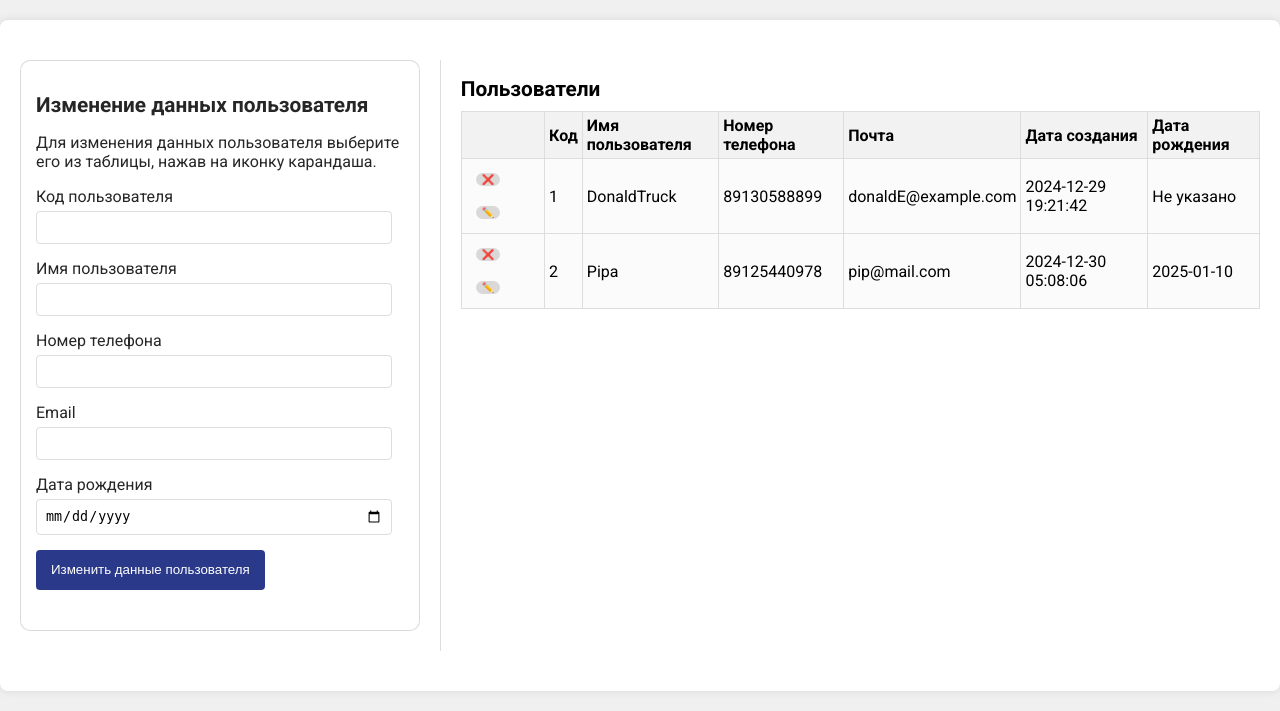
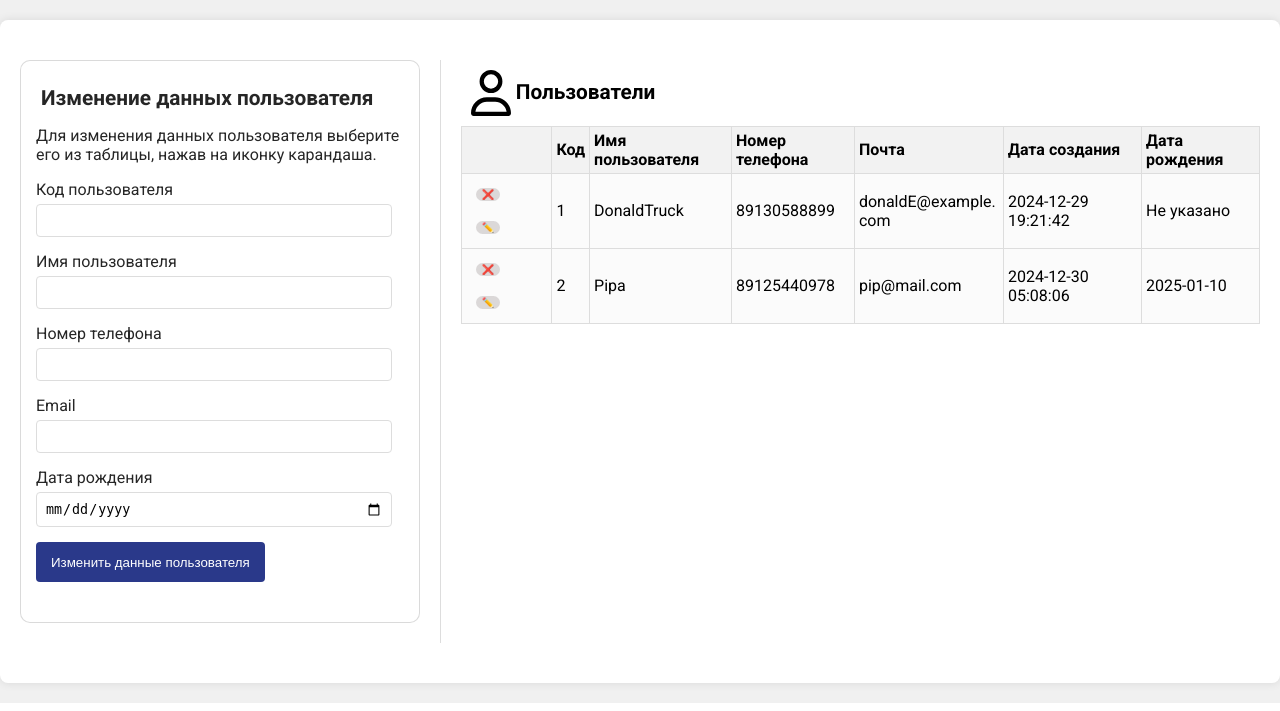
Before and after one commit to kak-rastoki/souvenir-shop-rbac-flask, a Flask app: page /admin/users in a window 1280 px wide. Shown: the part 121-832 px from the top of the page. Run offline with Flask 3, Linux system fonts and the light colour scheme.

Commit message:
AP -> Фикс дизайна Иконки поправлены поля описаний

```diff
--- a/static/css/admin.css
+++ b/static/css/admin.css
@@ -134,6 +134,8 @@ body {
   font-size: 1.3em;
   font-weight: bold;
   margin-bottom: 10px;
+  margin: 0px 5px;
+  padding-top:10px;
   }
 
 
@@ -165,7 +167,7 @@ body {
 
 
   .form-cart:hover{
-    box-shadow: 5px 10px 15px rgba(0, 0, 0, 0.173);
+    box-shadow: 5px 10px 15px rgba(0, 0, 0, 0.225);
     transition: 1s;
   }
 
@@ -190,3 +192,15 @@ body {
     box-shadow: 0 0 10px 2px rgba(0, 123, 255, 0.799); /* Синий отсвет */
     transition: box-shadow 0.5s ease; /* Плавный переход */
   }
+
+
+    /* правило для ячейки с описанием категории */
+    .table td { /* Выбираем 4й столбик (Описание) в таблице */
+      word-break: break-word; /* Перенос длинных слов */
+    }
+
+
+.title-table-icon{
+  display: FLEX;
+  margin: 10px;
+}
--- a/templates/admin/A_products.html
+++ b/templates/admin/A_products.html
@@ -121,7 +121,10 @@
 
         </div>
         <div class="table-section">
-            <h2 class="section-title">Товары</h2>
+            <div class="title-table-icon">
+                <img src="{{url_for('static',filename='image/Icons/tags.svg')}}" width=40px>
+                <h2 class="section-title">Товары</h2>
+              </div>
 
             <table class="table">
                 <thead>
--- a/templates/admin/A_users.html
+++ b/templates/admin/A_users.html
@@ -50,7 +50,10 @@
                 </section>
             </div>
             <div class="table-section">
+              <div class="title-table-icon">
+                <img src="{{url_for('static',filename='image/Icons/user.svg')}}" width=40px>
                 <h2 class="section-title">Пользователи</h2>
+              </div>
                 <table class="table">
                     <thead>
                         <tr>
--- a/templates/admin/categories_admin.html
+++ b/templates/admin/categories_admin.html
@@ -69,7 +69,10 @@
                 </section>
             </div>
             <div class="table-section">
+              <div class="title-table-icon">
+                <img src="{{url_for('static',filename='image/Icons/rectangle-list.svg')}}" width=40px>
                 <h2 class="section-title">Категории</h2>
+              </div>
                 <table class="table">
                     <thead>
                         <tr>
--- a/templates/adminBase.html
+++ b/templates/adminBase.html
@@ -3,7 +3,7 @@
 <head>
     <meta charset="UTF-8">
     <meta name="viewport" content="width=device-width, initial-scale=1.0">
-    <title>Панель администратора - Товары</title>
+    <title>Панель администратора</title>
     <link rel="stylesheet" href="{{ url_for('static', filename='css/admin.css') }}">
     <style>
 
```
Also changed, not shown: instance/woodyDB.db.
